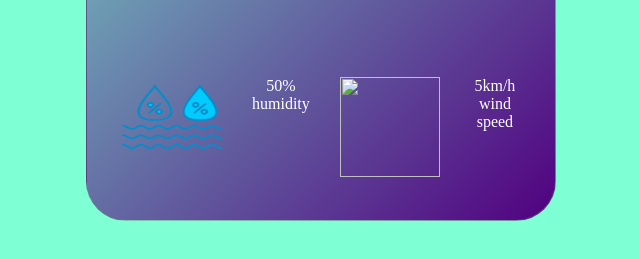
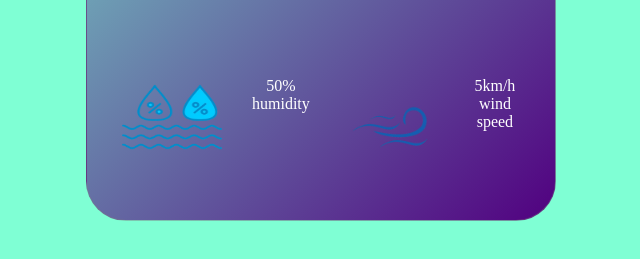
Before and after one commit to maheswari123256/weather-app, a plain HTML site: page index.html in a window 1280 px wide. Shown: the part 519-778 px from the top of the page, without its empty margins (319-959 px from the left). Drawn offline with Linux system fonts and the light colour scheme; no server answers.

Commit message:
Update index.html

```diff
--- a/index.html
+++ b/index.html
@@ -30,7 +30,7 @@
                 </div>
                 </div>
                 <div class="windcontainer">
-                    <img src="asset/_Pngtree_vector_wind_icon_4183797-removebg-preview.png">
+                    <img src="asset/wind.png">
                     <div>
                         <p class="wind">5km/h</p>
                         <p>wind speed</p>
```
